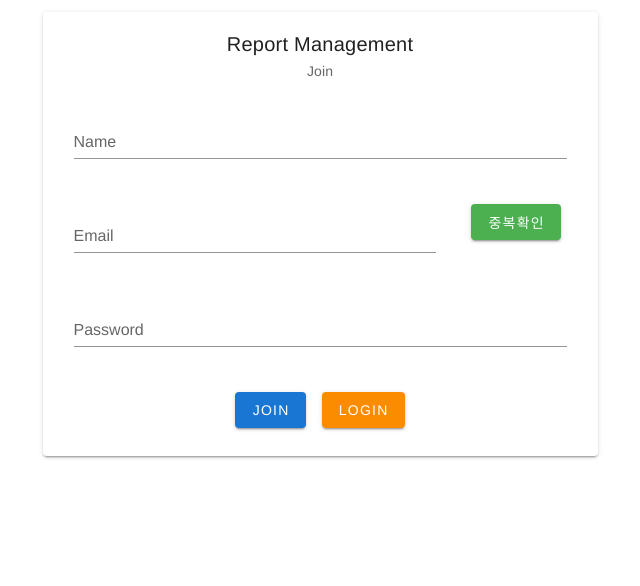
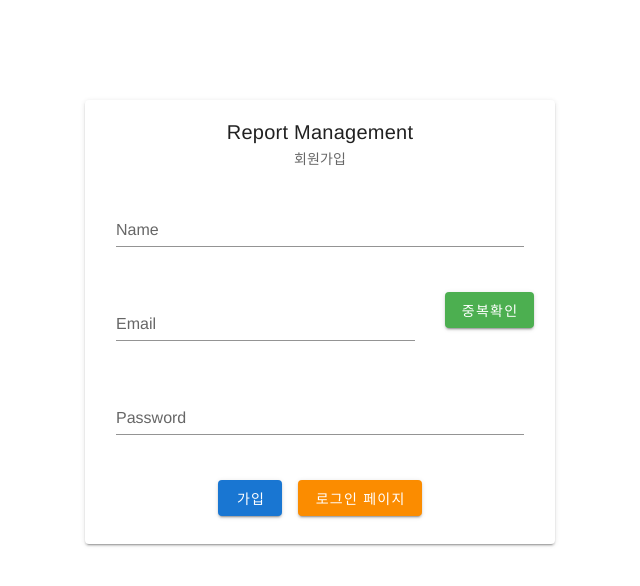
Before and after one commit to DaeunKwon/RM, a Vue app in the folder front-end/: page /join in a window 1280 px wide. Shown: the top 586 px of the page, without its empty margins (320-960 px from the left). Built offline with nearby package versions, Linux system fonts and the light colour scheme; what vue-moment would draw is missing.

Commit message:
header 수정 (add padding)

```diff
--- /dev/null
+++ b/front-end/src/assets/css/main.css
@@ -0,0 +1,4 @@
+.header-padding {
+  /* max-width: 100vw; */
+  padding: 100px;
+}
--- a/front-end/src/components/user/join.vue
+++ b/front-end/src/components/user/join.vue
@@ -1,10 +1,10 @@
 <template>
-  <v-container>
+  <v-container class="header-padding">
     <v-layout>
       <v-flex md6 offset-md3>
         <v-card>
           <v-card-title class="justify-center">Report Management</v-card-title>
-          <v-card-subtitle class="justify-center">Join</v-card-subtitle>
+          <v-card-subtitle class="justify-center">회원가입</v-card-subtitle>
           <v-card-text>
             <v-container>
               <v-row>
@@ -43,11 +43,11 @@
 
                 <v-col>
                   <v-btn color="primary" class="mr-4" @click="join">
-                    Join
+                    가입
                   </v-btn>
 
                   <v-btn color="warning" @click="$router.replace('/')">
-                    Login
+                    로그인 페이지
                   </v-btn>
                 </v-col>
               </v-row>
@@ -66,7 +66,6 @@ export default {
       email: "",
       name: "",
       password: "",
-
       show: true,
     };
   },
@@ -83,7 +82,6 @@ export default {
 
   methods: {
     join: function () {
-      //event.preventDefault();
       if (this.email == "" || this.name == "" || this.password == "") {
         alert("모든 항목을 채워주세요.");
         return;
@@ -106,7 +104,6 @@ export default {
             }
           )
           .then((res) => {
-            //console.log(res);
             alert("회원가입 되었습니다. 환영합니다.");
             this.$router.push("/");
           });
@@ -121,7 +118,6 @@ export default {
           },
         })
         .then((res) => {
-          //console.log(res);
           if (res.data) {
             this.doubleCheck = true;
             this.emailAlert = "사용 가능한 이메일입니다.";
@@ -131,19 +127,9 @@ export default {
           }
         });
     },
-
-    onReset(event) {
-      event.preventDefault();
-      // Reset our form values
-      this.user.email = "";
-      this.user.name = "";
-      this.user.password = "";
-      // Trick to reset/clear native browser form validation state
-      this.show = false;
-      this.$nextTick(() => {
-        this.show = true;
-      });
-    },
   },
 };
 </script>
+
+<style scoped>
+</style>
--- a/front-end/src/components/user/login.vue
+++ b/front-end/src/components/user/login.vue
@@ -1,5 +1,5 @@
 <template>
-  <v-container>
+  <v-container class="header-padding">
     <v-layout>
       <v-flex md6 offset-md3>
         <v-card>
@@ -34,11 +34,11 @@
                     type="submit"
                     @click="login"
                   >
-                    Login
+                    로그인
                   </v-btn>
 
                   <v-btn color="warning" @click="$router.replace('/join')">
-                    Join
+                    회원가입
                   </v-btn>
                 </v-col>
               </v-row>
@@ -62,9 +62,9 @@ export default {
   },
   data: () => ({
     email: "",
-    emailRules: [(v) => !!v || "E-mail is required"],
+    emailRules: [(v) => !!v || "이메일을 입력하세요."],
     password: "",
-    passwordRules: [(v) => !!v || "Password is required"],
+    passwordRules: [(v) => !!v || "비밀번호를 입력하세요."],
   }),
   methods: {
     login() {
--- a/front-end/src/main.js
+++ b/front-end/src/main.js
@@ -10,6 +10,7 @@ import BootstrapVue from 'bootstrap-vue'
 import 'bootstrap/dist/css/bootstrap.min.css'
 import 'bootstrap-vue/dist/bootstrap-vue.css'
 import vueMoment from 'vue-moment'
+import './assets/css/main.css'
 
 
 Vue.use(Vuex)
--- a/front-end/src/views/common/00_header.vue
+++ b/front-end/src/views/common/00_header.vue
@@ -1,6 +1,5 @@
 <template>
-  <div>
-    <v-app-bar>
+  <v-app-bar class="fixed-bar">
     <v-toolbar-title type="button" @click="main"
       >Report Management</v-toolbar-title
     >
@@ -34,7 +33,6 @@
       </v-list>
     </v-menu>
   </v-app-bar>
-  </div>
 </template>
 
 <script>
@@ -75,4 +73,13 @@ export default {
 </script>
 
 <style scoped>
+.fixed-bar {
+  position: fixed;
+  top: 0;
+  /* width: 100% */
+  left: 0;
+  right: 0;
+  /* padding-top: 75px; */
+  z-index: 1;
+}
 </style>
```
Lines whose indentation alone changed are shown as unchanged.
